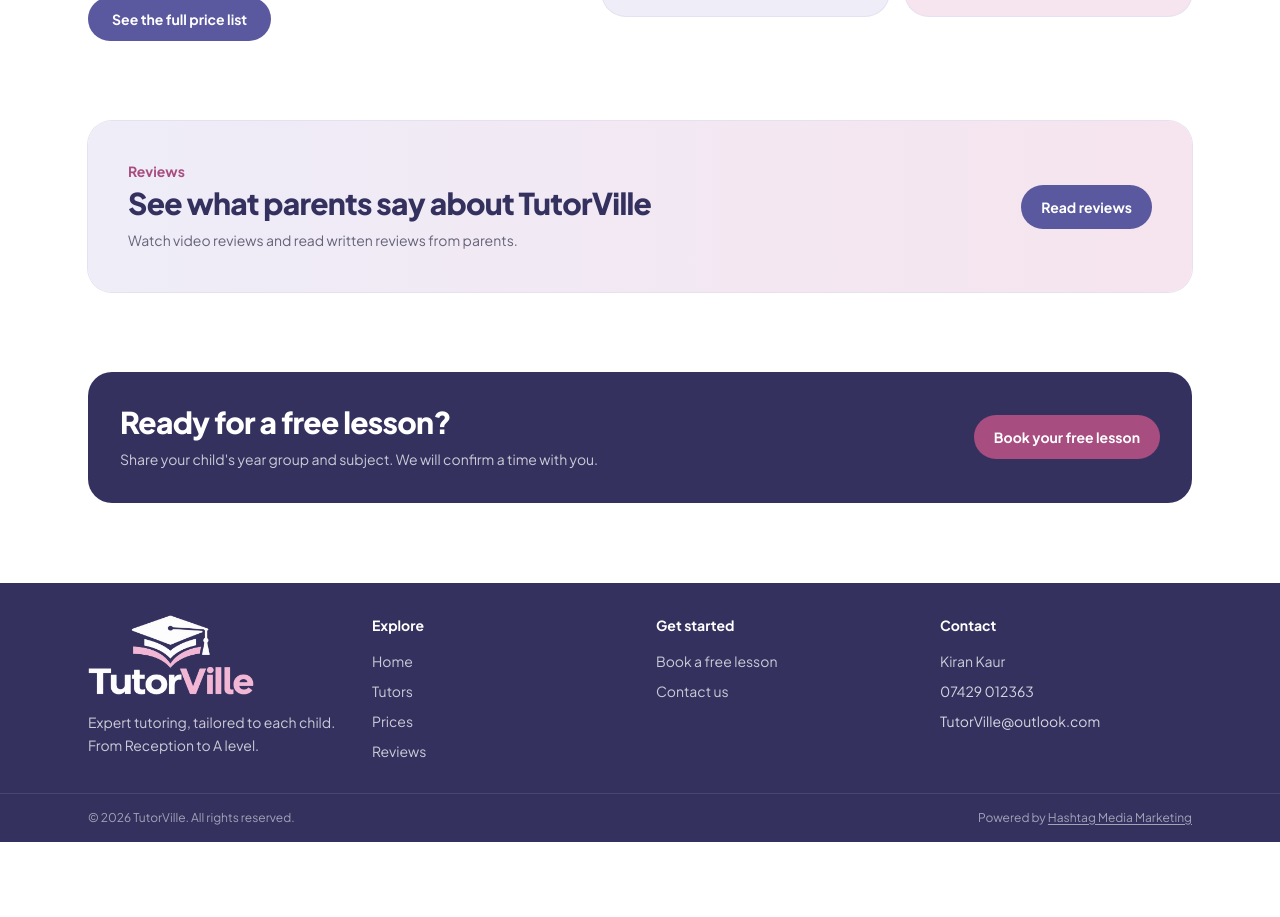
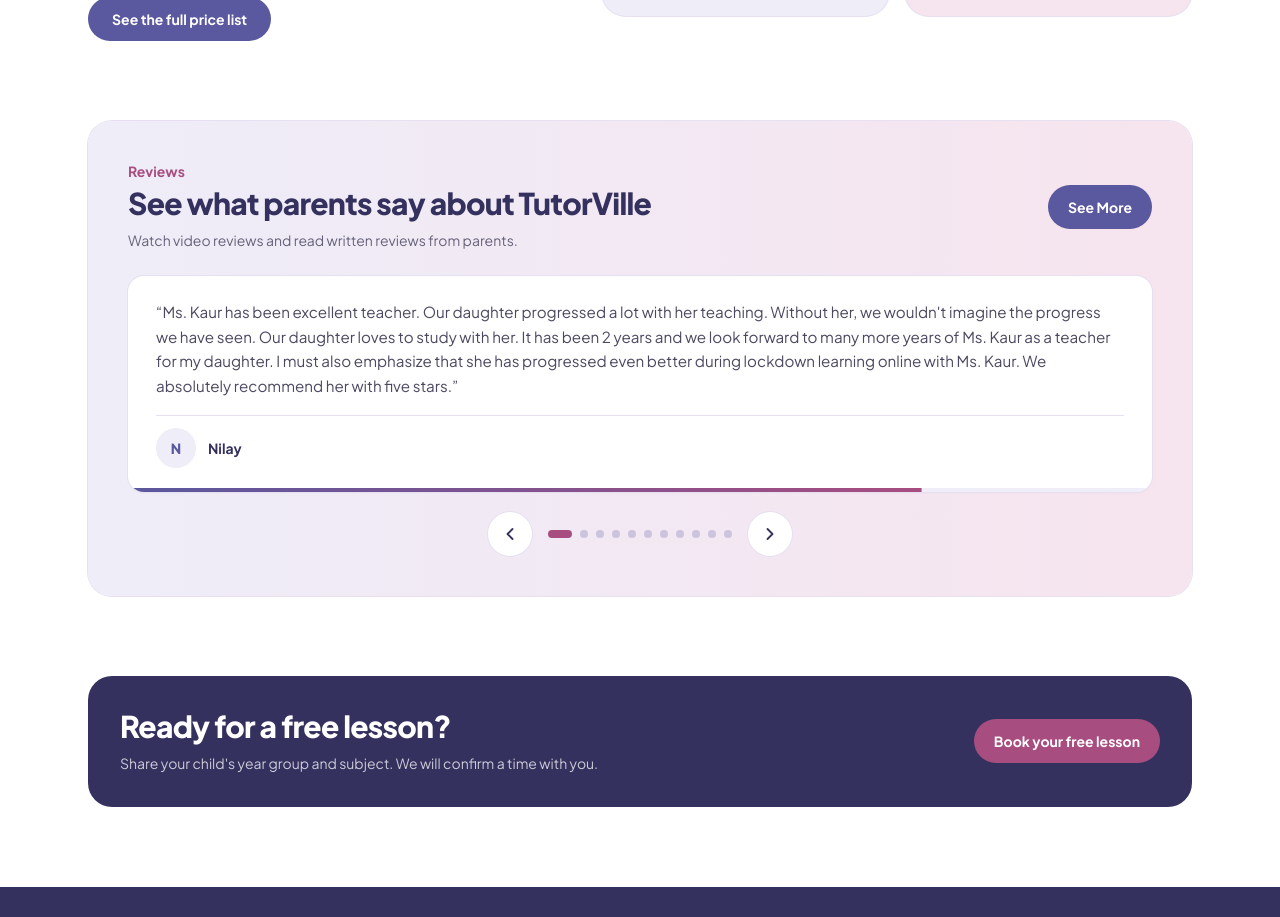
Before and after one commit to arslan020/tutorville, a Next.js app: page / in a window 1280 px wide. Shown: the part 2280-3197 px from the top of the page. Before the commit the page ends 3122 px from the top, so only its background shows below. Built offline with nearby package versions, Linux system fonts and the light colour scheme.

Commit message:
Brand enquiry emails and add a homepage reviews carousel
Co-authored-by: Cursor <cursoragent@cursor.com>

```diff
--- a/app/(site)/page.tsx
+++ b/app/(site)/page.tsx
@@ -1,7 +1,8 @@
 import Link from "next/link";
 import Reveal from "@/components/Reveal";
+import ReviewsCarousel from "@/components/ReviewsCarousel";
 import TutorAvatar from "@/components/TutorAvatar";
-import { LEVELS, SITE, TUTORS, WHY, WHY_HEADING, WHY_INTRO } from "@/lib/content";
+import { LEVELS, SITE, TUTORS, WHY, WHY_HEADING, WHY_INTRO, WRITTEN_REVIEWS } from "@/lib/content";
 
 const SUBJECTS = ["Maths", "English", "Sciences", "11+", "Interview prep"];
 const AVATARS = ["bg-navy", "bg-[#7E6BB5]", "bg-accent"];
@@ -238,11 +239,8 @@ export default function HomePage() {
 
       <section className="bg-white pb-16 sm:pb-20">
         <div className="mx-auto max-w-6xl px-5 sm:px-6">
-          <Link
-            href="/reviews"
-            aria-label="Read TutorVille reviews"
-            className="group flex flex-col items-start justify-between gap-6 rounded-3xl bg-gradient-to-r from-sky to-accent-soft px-6 py-8 ring-1 ring-line transition hover:ring-navy sm:flex-row sm:items-center sm:px-10 sm:py-10"
-          >
+          <div className="rounded-3xl bg-gradient-to-r from-sky to-accent-soft px-6 py-8 ring-1 ring-line sm:px-10 sm:py-10">
+            <div className="flex flex-col items-start justify-between gap-4 sm:flex-row sm:items-center">
               <div>
                 <p className="text-sm font-bold text-accent">Reviews</p>
                 <h2 className="mt-1 text-2xl font-extrabold tracking-tight text-deep-navy sm:text-3xl md:whitespace-nowrap">
@@ -252,10 +250,17 @@ export default function HomePage() {
                   Watch video reviews and read written reviews from parents.
                 </p>
               </div>
-            <span className="inline-flex flex-shrink-0 rounded-full bg-navy px-5 py-3 text-sm font-bold text-white transition group-hover:bg-deep-navy">
-              Read reviews
-            </span>
+              <Link
+                href="/reviews"
+                className="inline-flex flex-shrink-0 rounded-full bg-navy px-5 py-3 text-sm font-bold text-white transition hover:bg-deep-navy"
+              >
+                See More
               </Link>
+            </div>
+            <div className="mt-6">
+              <ReviewsCarousel reviews={WRITTEN_REVIEWS} compact />
+            </div>
+          </div>
         </div>
       </section>
 
--- a/components/ReviewsCarousel.tsx
+++ b/components/ReviewsCarousel.tsx
@@ -5,7 +5,13 @@ import type { WrittenReview } from "@/lib/content";
 
 const AUTO_MS = 8000;
 
-export default function ReviewsCarousel({ reviews }: { reviews: WrittenReview[] }) {
+export default function ReviewsCarousel({
+  reviews,
+  compact = false,
+}: {
+  reviews: WrittenReview[];
+  compact?: boolean;
+}) {
   const [index, setIndex] = useState(0);
   const [paused, setPaused] = useState(false);
   const touchStartX = useRef<number | null>(null);
@@ -23,7 +29,7 @@ export default function ReviewsCarousel({ reviews }: { reviews: WrittenReview[]
 
   return (
     <div
-      className="mx-auto max-w-3xl"
+      className={compact ? "w-full" : "mx-auto max-w-3xl"}
       role="region"
       aria-roledescription="carousel"
       aria-label="Written reviews from parents"
@@ -41,7 +47,11 @@ export default function ReviewsCarousel({ reviews }: { reviews: WrittenReview[]
         if (Math.abs(delta) > 50) go(index + (delta < 0 ? 1 : -1));
       }}
     >
-      <div className="relative overflow-hidden rounded-[28px] bg-white shadow-[0_18px_50px_rgba(52,49,95,0.1)] ring-1 ring-line">
+      <div
+        className={`relative overflow-hidden bg-white ring-1 ring-line ${
+          compact ? "rounded-2xl shadow-sm" : "rounded-[28px] shadow-[0_18px_50px_rgba(52,49,95,0.1)]"
+        }`}
+      >
         <div
           className="flex transition-transform duration-500 ease-out motion-reduce:transition-none"
           style={{ transform: `translateX(-${index * 100}%)` }}
@@ -51,12 +61,22 @@ export default function ReviewsCarousel({ reviews }: { reviews: WrittenReview[]
               key={i}
               aria-hidden={i !== index}
               aria-roledescription="slide"
-              className="flex w-full flex-shrink-0 flex-col justify-between px-6 py-8 sm:px-12 sm:py-12"
+              className={
+                compact
+                  ? "flex min-h-[168px] w-full flex-shrink-0 flex-col justify-between px-5 py-5 sm:min-h-[152px] sm:px-7 sm:py-6"
+                  : "flex w-full flex-shrink-0 flex-col justify-between px-6 py-8 sm:px-12 sm:py-12"
+              }
             >
-              <blockquote className="text-base leading-relaxed text-ink/85 sm:text-lg sm:leading-relaxed">
+              <blockquote
+                className={
+                  compact
+                    ? "line-clamp-4 text-sm leading-relaxed text-ink/85 sm:text-[0.95rem]"
+                    : "text-base leading-relaxed text-ink/85 sm:text-lg sm:leading-relaxed"
+                }
+              >
                 &ldquo;{review.text}&rdquo;
               </blockquote>
-              <figcaption className="mt-6 flex items-center gap-3 border-t border-line pt-5">
+              <figcaption className={`flex items-center gap-3 border-t border-line ${compact ? "mt-4 pt-3" : "mt-6 pt-5"}`}>
                 <span className="flex h-10 w-10 flex-shrink-0 items-center justify-center rounded-full bg-sky text-sm font-extrabold text-navy">
                   {review.author.slice(0, 1)}
                 </span>
--- a/lib/content.ts
+++ b/lib/content.ts
@@ -7,6 +7,7 @@ export const SITE = {
   phoneTel: "+447429012363",
   contactName: "Kiran Kaur",
   brandStatement: "Expert tutoring, tailored to each child. From Reception to A level.",
+  url: "https://www.tutorville.co.uk",
 };
 
 /**
--- /dev/null
+++ b/lib/enquiry-email.ts
@@ -0,0 +1,114 @@
+import { SITE } from "@/lib/content";
+
+export type EnquiryEmailInput = {
+  heading: string;
+  rows: [string, string][];
+  replyName: string;
+};
+
+function escapeHtml(value: string) {
+  return value
+    .replace(/&/g, "&amp;")
+    .replace(/</g, "&lt;")
+    .replace(/>/g, "&gt;")
+    .replace(/"/g, "&quot;");
+}
+
+export function buildEnquiryEmail({ heading, rows, replyName }: EnquiryEmailInput) {
+  const detailRows = rows
+    .map(([label, value], index) => {
+      const bg = index % 2 === 0 ? "#FBF8FC" : "#FFFFFF";
+      return `
+        <tr>
+          <td width="36%" valign="top" bgcolor="${bg}" style="padding:12px 16px;font-family:Arial,Helvetica,sans-serif;font-size:13px;font-weight:bold;color:#5A589E;background-color:${bg};border-bottom:1px solid #E6E0F0;">
+            ${escapeHtml(label)}
+          </td>
+          <td valign="top" bgcolor="${bg}" style="padding:12px 16px;font-family:Arial,Helvetica,sans-serif;font-size:14px;color:#2C2844;background-color:${bg};border-bottom:1px solid #E6E0F0;white-space:pre-wrap;">
+            ${escapeHtml(value)}
+          </td>
+        </tr>`;
+    })
+    .join("");
+
+  const html = `<!DOCTYPE html>
+<html lang="en">
+<head>
+  <meta charset="utf-8" />
+  <meta name="viewport" content="width=device-width, initial-scale=1" />
+  <title>${escapeHtml(heading)}</title>
+</head>
+<body style="margin:0;padding:0;background-color:#EEEDF8;">
+  <table role="presentation" width="100%" cellpadding="0" cellspacing="0" border="0" bgcolor="#EEEDF8" style="background-color:#EEEDF8;margin:0;padding:0;">
+    <tr>
+      <td align="center" style="padding:28px 12px;">
+        <table role="presentation" width="600" cellpadding="0" cellspacing="0" border="0" style="max-width:600px;width:100%;">
+          <tr>
+            <td align="center" bgcolor="#FFFFFF" style="background-color:#FFFFFF;padding:28px 24px 20px;border:1px solid #E6E0F0;border-bottom:0;">
+              <img src="cid:tutorville-logo" alt="TutorVille" width="180" style="display:block;width:180px;max-width:180px;height:auto;border:0;" />
+              <p style="margin:12px 0 0;font-family:Arial,Helvetica,sans-serif;font-size:13px;letter-spacing:0.04em;color:#5A589E;">
+                ${escapeHtml(SITE.tagline)}
+              </p>
+            </td>
+          </tr>
+          <tr>
+            <td height="6" bgcolor="#A84D80" style="background-color:#A84D80;font-size:0;line-height:6px;">&nbsp;</td>
+          </tr>
+          <tr>
+            <td bgcolor="#FFFFFF" style="background-color:#FFFFFF;padding:28px 24px 8px;border-left:1px solid #E6E0F0;border-right:1px solid #E6E0F0;">
+              <p style="margin:0 0 8px;font-family:Arial,Helvetica,sans-serif;font-size:11px;font-weight:bold;letter-spacing:0.14em;text-transform:uppercase;color:#A84D80;">
+                New website enquiry
+              </p>
+              <h1 style="margin:0 0 8px;font-family:Arial,Helvetica,sans-serif;font-size:24px;line-height:1.3;color:#34315F;">
+                ${escapeHtml(heading)}
+              </h1>
+              <p style="margin:0 0 20px;font-family:Arial,Helvetica,sans-serif;font-size:14px;line-height:1.5;color:#2C2844;">
+                A parent submitted this from the TutorVille website. Reply to this email to contact ${escapeHtml(replyName)}.
+              </p>
+              <table role="presentation" width="100%" cellpadding="0" cellspacing="0" border="0" style="border:1px solid #E6E0F0;border-radius:12px;overflow:hidden;">
+                ${detailRows}
+              </table>
+            </td>
+          </tr>
+          <tr>
+            <td bgcolor="#FFFFFF" style="background-color:#FFFFFF;padding:20px 24px 28px;border:1px solid #E6E0F0;border-top:0;">
+              <p style="margin:0;font-family:Arial,Helvetica,sans-serif;font-size:13px;line-height:1.5;color:#5A589E;">
+                ${escapeHtml(SITE.brandStatement)}
+              </p>
+            </td>
+          </tr>
+          <tr>
+            <td bgcolor="#34315F" style="background-color:#34315F;padding:22px 24px;text-align:center;">
+              <p style="margin:0 0 6px;font-family:Arial,Helvetica,sans-serif;font-size:16px;font-weight:bold;color:#FFFFFF;">
+                TutorVille
+              </p>
+              <p style="margin:0 0 10px;font-family:Arial,Helvetica,sans-serif;font-size:13px;line-height:1.6;color:#F6E4EE;">
+                <a href="tel:${SITE.phoneTel}" style="color:#F6E4EE;text-decoration:none;">${escapeHtml(SITE.phoneDisplay)}</a>
+                &nbsp;&middot;&nbsp;
+                <a href="mailto:${SITE.email}" style="color:#F6E4EE;text-decoration:none;">${escapeHtml(SITE.email)}</a>
+              </p>
+              <p style="margin:0;font-family:Arial,Helvetica,sans-serif;font-size:12px;">
+                <a href="${SITE.url}" style="color:#FFFFFF;text-decoration:underline;">www.tutorville.co.uk</a>
+              </p>
+            </td>
+          </tr>
+        </table>
+      </td>
+    </tr>
+  </table>
+</body>
+</html>`;
+
+  const text = [
+    "TutorVille",
+    heading,
+    "",
+    ...rows.map(([label, value]) => `${label}: ${value}`),
+    "",
+    `Reply to this email to contact ${replyName}.`,
+    SITE.brandStatement,
+    `${SITE.phoneDisplay} · ${SITE.email}`,
+    SITE.url,
+  ].join("\n");
+
+  return { html, text };
+}
```
Also changed, not shown: app/api/enquiry/route.ts (+14 -25 lines), public/email-logo.png (added). Lines whose indentation alone changed are shown as unchanged.
